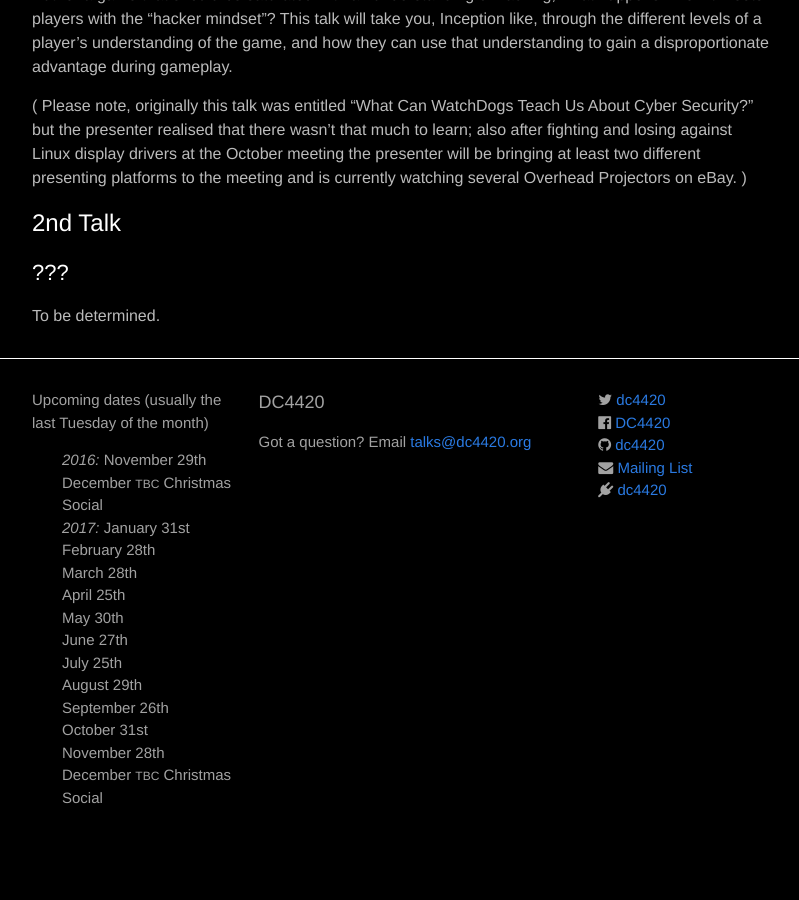
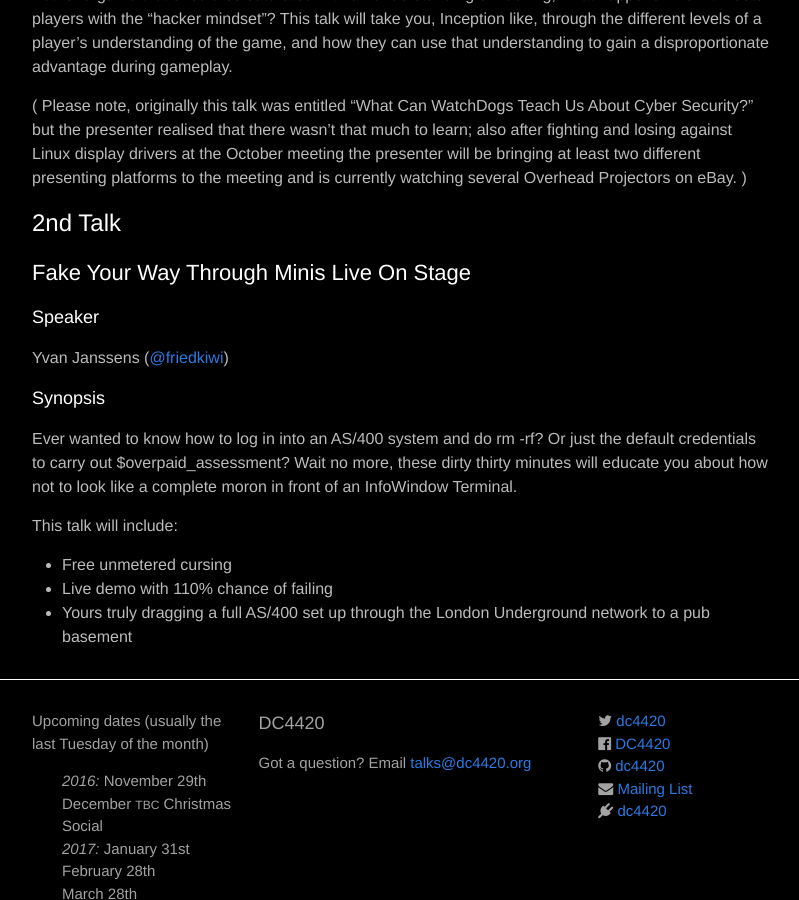
Before and after one commit to dc4420/website, a Jekyll site: the page built from _posts/2016-11-29-talks.markdown, in a window 1280 px wide and 900 px high, scrolled down 607 px. Shown: the whole window, without its empty margins (238-1037 px from the left). Built offline with Jekyll 4.4.1, drawn with Linux system fonts in a browser that asks for light colours; nearby versions of some CDN libraries.

Commit message:
add 2nd talk details, from @ FriedKiwi / Yvan

```diff
--- a/_posts/2016-11-29-talks.markdown
+++ b/_posts/2016-11-29-talks.markdown
@@ -39,8 +39,21 @@ display drivers at the October meeting the presenter will be bringing at
 least two different presenting platforms to the meeting and is currently
 watching several Overhead Projectors on eBay. )
 
+
 # 2nd Talk
 
-## ???
+## Fake Your Way Through Minis Live On Stage
 
-To be determined.
+### Speaker
+
+Yvan Janssens ([@friedkiwi](https://twitter.com/friedkiwi))
+
+### Synopsis
+
+Ever wanted to know how to log in into an AS/400 system and do rm -rf? Or just the default credentials to carry out $overpaid_assessment? Wait no more, these dirty thirty minutes will educate you about how not to look like a complete moron in front of an InfoWindow Terminal.
+
+This talk will include:
+
+* Free unmetered cursing
+* Live demo with 110% chance of failing
+* Yours truly dragging a full AS/400 set up through the London Underground network to a pub basement
```
